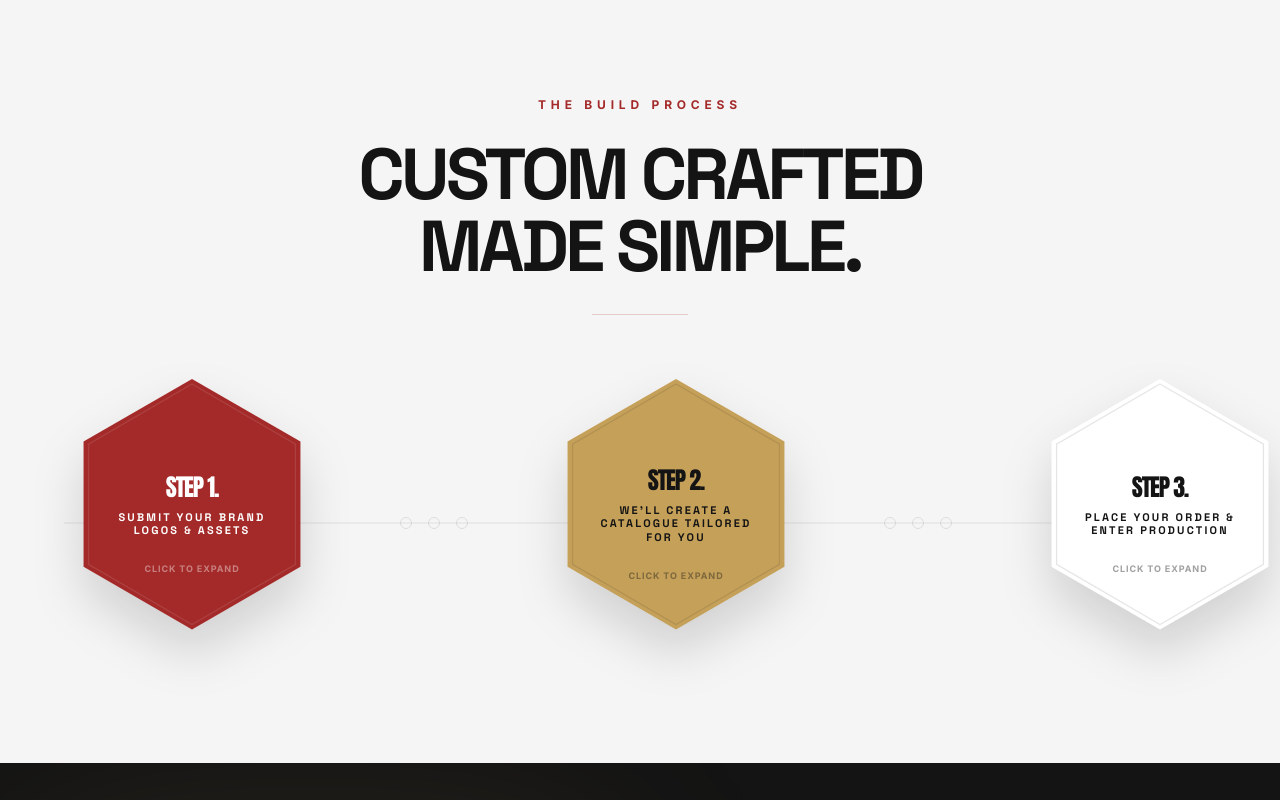
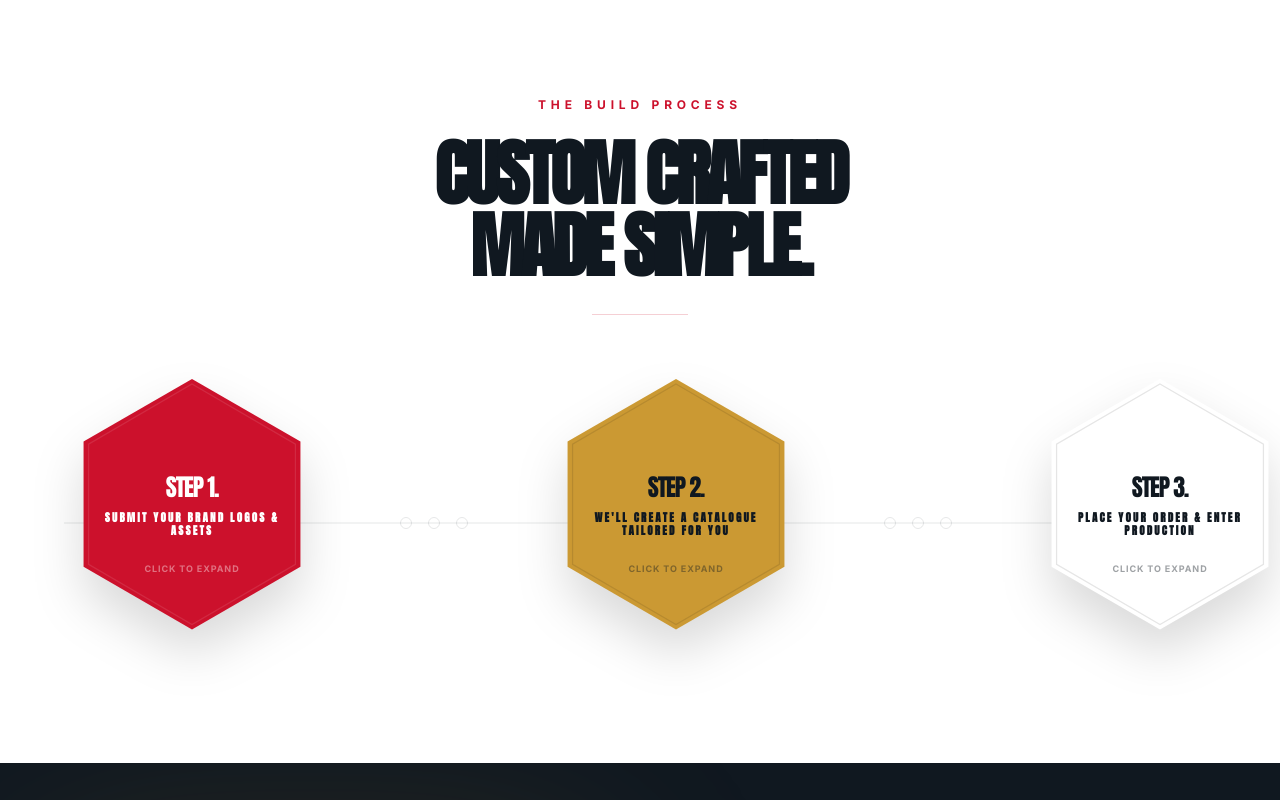
Before and after one commit to Kewz4/MC, a React (Vite) app: page / in a window 1280 px wide. Shown: the part 800-1600 px from the top of the page. Built offline with nearby package versions, Linux system fonts and the light colour scheme.

Commit message:
Apply Merchcraft brand typography and gold logo

```diff
--- a/src/index.css
+++ b/src/index.css
@@ -32,35 +32,19 @@
   font-weight: 300 700;
 }
 
-@font-face {
-  font-family: "Libre Baskerville";
-  src: url("/assets/fonts/libre-baskerville-variable.woff2") format("woff2-variations");
-  font-display: swap;
-  font-style: normal;
-  font-weight: 400 700;
-}
-
-@font-face {
-  font-family: "Libre Baskerville";
-  src: url("/assets/fonts/libre-baskerville-variable-italic.woff2") format("woff2-variations");
-  font-display: swap;
-  font-style: italic;
-  font-weight: 400 700;
-}
-
 @theme {
   --font-sans: "Inter", ui-sans-serif, system-ui, sans-serif;
-  --font-display: "Space Grotesk", ui-sans-serif, system-ui, sans-serif;
-  --font-serif: "Libre Baskerville", serif;
+  --font-display: "Anton", ui-sans-serif, sans-serif;
   --font-impact: "Anton", sans-serif;
+  --font-accent: "Space Grotesk", ui-sans-serif, system-ui, sans-serif;
   --font-mono: "Space Grotesk", ui-monospace, monospace;
 
-  --color-lab-black: #141414;
-  --color-lab-white: #f5f5f5;
-  --color-lab-paper: #f5f5f5;
-  --color-lab-red: #a32a29;
-  --color-lab-gold: #c5a059;
-  --color-lab-line: rgba(20, 20, 20, 0.1);
+  --color-lab-black: #101820;
+  --color-lab-white: #ffffff;
+  --color-lab-paper: #ffffff;
+  --color-lab-red: #cc112c;
+  --color-lab-gold: #cb9933;
+  --color-lab-line: rgba(16, 24, 32, 0.1);
 }
 
 @layer base {
--- a/src/pages/ContactPage.tsx
+++ b/src/pages/ContactPage.tsx
@@ -59,8 +59,8 @@ export default function ContactPage() {
       <section className="px-6 pb-16 pt-32 sm:px-8 lg:px-10 lg:pb-24 lg:pt-40">
         <div className="mx-auto grid max-w-7xl gap-12 lg:grid-cols-[0.9fr_1.1fr] lg:items-center">
           <motion.div initial={{ opacity: 0, y: 24 }} animate={{ opacity: 1, y: 0 }} transition={{ duration: 0.8, ease: [0.16, 1, 0.3, 1] }}>
-            <p className="font-sans text-sm font-bold uppercase tracking-[0.14em] text-lab-red">Contact</p>
-            <h1 className="mt-7 font-display text-[clamp(4rem,8vw,8rem)] font-bold uppercase leading-[0.84] tracking-tighter">Let’s make something<br /><span className="font-serif italic normal-case text-lab-gold">worth wearing.</span></h1>
+            <p className="font-accent text-sm font-bold uppercase tracking-[0.14em] text-lab-red">Contact</p>
+            <h1 className="mt-7 font-display text-[clamp(4rem,8vw,8rem)] font-bold uppercase leading-[0.84] tracking-tighter">Let’s make something<br /><span className="font-display normal-case text-lab-gold">worth wearing.</span></h1>
             <p className="mt-9 max-w-xl text-base font-medium leading-relaxed text-lab-black/60 sm:text-lg">Tell us what you’re planning and we’ll connect you with the right person.</p>
             <a href="#message" className="mt-10 inline-flex rounded-full bg-lab-red px-8 py-4 font-sans text-xs font-bold uppercase tracking-widest text-white transition-colors hover:bg-lab-black">Send a message</a>
           </motion.div>
@@ -97,7 +97,7 @@ export default function ContactPage() {
         <div className="mx-auto grid max-w-7xl gap-14 lg:grid-cols-[0.8fr_1.2fr] lg:gap-20">
           <div>
             <div className="sticky top-24">
-              <p className="font-sans text-sm font-bold uppercase tracking-[0.14em] text-lab-red">Send us a message</p>
+              <p className="font-accent text-sm font-bold uppercase tracking-[0.14em] text-lab-red">Send us a message</p>
               <h2 className="mt-7 font-display text-[clamp(3.2rem,5.5vw,6rem)] font-bold uppercase leading-[0.9] tracking-tighter">Tell us what<br />you need.</h2>
               <p className="mt-7 max-w-md text-base font-medium leading-relaxed text-lab-black/60">Share a few details and we’ll make sure your message gets to the right person.</p>
             </div>
--- a/src/pages/HomePage.tsx
+++ b/src/pages/HomePage.tsx
@@ -335,10 +335,10 @@ const InteractiveLab = () => {
 const PantoneFan = () => {
   const [selectedIndex, setSelectedIndex] = useState<number | null>(null);
   const colors = [
-    { hex: '#A32A29', name: 'Merchcraft Red', code: '187 C' },
-    { hex: '#C5A059', name: 'Apparel Gold', code: '4515 C' },
-    { hex: '#141414', name: 'Carbon Black', code: 'Black 6 C' },
-    { hex: '#F5F5F5', name: 'Lab White', code: 'Cool Gray 1 C' },
+    { hex: '#CC112C', name: 'Merchcraft Red', code: '186 C' },
+    { hex: '#CB9933', name: 'Brand Gold', code: '7407 C' },
+    { hex: '#101820', name: 'Brand Black', code: 'Black 6 C' },
+    { hex: '#FFFFFF', name: 'Pure White', code: 'White' },
     { hex: '#5A5A40', name: 'Olive Drab', code: '5743 C' },
     { hex: '#2A3B4C', name: 'Deep Navy', code: '296 C' },
     { hex: '#E27D60', name: 'Terracotta', code: '7522 C' },
@@ -703,7 +703,7 @@ export default function HomePage() {
               className="text-[8vw] md:text-[6vw] leading-[0.9] tracking-tighter mb-8"
             >
               <span className="font-display font-bold uppercase text-white block">Your Merch,</span>
-              <span className="font-serif italic text-white block opacity-90">Our Craft.</span>
+              <span className="font-display text-white block opacity-90">Our Craft.</span>
             </motion.h1>
 
             <motion.p
--- a/src/pages/QuotePage.tsx
+++ b/src/pages/QuotePage.tsx
@@ -172,7 +172,7 @@ export default function QuotePage() {
         <div className="mx-auto w-full max-w-5xl text-center">
           <span role="status" className="sr-only">Quote request received successfully.</span>
           <span className="mx-auto flex h-16 w-16 items-center justify-center rounded-full bg-lab-black text-white"><Check className="h-7 w-7" strokeWidth={3} aria-hidden="true" /></span>
-          <p className="mt-8 font-sans text-sm font-bold uppercase tracking-[0.14em] text-lab-black/55">Request received</p>
+          <p className="mt-8 font-accent text-sm font-bold uppercase tracking-[0.14em] text-lab-black/55">Request received</p>
           <h1 ref={successHeadingRef} tabIndex={-1} className="mt-6 font-display text-[clamp(4rem,10vw,9rem)] font-bold uppercase leading-[0.84] tracking-tighter">Thanks for<br />your request.</h1>
           <p className="mx-auto mt-8 max-w-2xl text-base font-semibold leading-relaxed text-lab-black/65">We’ll review the details and follow up with recommendations, pricing, and next steps. This is a project request, not a final quote.</p>
           <div className="mt-10 flex flex-wrap justify-center gap-4">
@@ -213,8 +213,8 @@ export default function QuotePage() {
       <section className="bg-lab-black px-6 pb-16 pt-32 text-white sm:px-8 lg:px-10 lg:pb-24 lg:pt-40">
         <div className="mx-auto grid max-w-7xl gap-12 lg:grid-cols-[1.05fr_0.95fr] lg:items-center">
           <motion.div initial={{ opacity: 0, y: 24 }} animate={{ opacity: 1, y: 0 }} transition={{ duration: 0.8, ease: [0.16, 1, 0.3, 1] }}>
-            <p className="font-sans text-sm font-bold uppercase tracking-[0.14em] text-lab-gold">Request a quote</p>
-            <h1 className="mt-7 font-display text-[clamp(4rem,8vw,8.5rem)] font-bold uppercase leading-[0.84] tracking-tighter">Tell us what<br />you’re <span className="font-serif italic normal-case text-lab-gold">making.</span></h1>
+            <p className="font-accent text-sm font-bold uppercase tracking-[0.14em] text-lab-gold">Request a quote</p>
+            <h1 className="mt-7 font-display text-[clamp(4rem,8vw,8.5rem)] font-bold uppercase leading-[0.84] tracking-tighter">Tell us what<br />you’re <span className="font-display normal-case text-lab-gold">making.</span></h1>
             <p className="mt-9 max-w-xl text-base font-medium leading-relaxed text-white/65 sm:text-lg">Share a few project details and we’ll follow up with recommendations, pricing, and next steps.</p>
           </motion.div>
           <motion.div initial={{ opacity: 0, scale: 1.035 }} animate={{ opacity: 1, scale: 1 }} transition={{ duration: 1.1, ease: [0.16, 1, 0.3, 1] }} className="overflow-hidden">
--- a/src/pages/ServicesPage.tsx
+++ b/src/pages/ServicesPage.tsx
@@ -59,9 +59,9 @@ export default function ServicesPage() {
       <section className="px-6 pb-16 pt-32 sm:px-8 lg:px-10 lg:pb-24 lg:pt-40">
         <div className="mx-auto grid max-w-7xl gap-12 lg:grid-cols-[0.82fr_1.18fr] lg:items-center">
           <motion.div initial={{ opacity: 0, y: 24 }} animate={{ opacity: 1, y: 0 }} transition={{ duration: 0.8, ease: [0.16, 1, 0.3, 1] }}>
-            <p className="font-sans text-sm font-bold uppercase tracking-[0.14em] text-lab-red">Our services</p>
+            <p className="font-accent text-sm font-bold uppercase tracking-[0.14em] text-lab-red">Our services</p>
             <h1 className="mt-7 font-display text-[clamp(4rem,8.5vw,8.5rem)] font-bold uppercase leading-[0.84] tracking-tighter">
-              Apparel made<br />for <span className="font-serif italic normal-case text-lab-gold">your brand.</span>
+              Apparel made<br />for <span className="font-display normal-case text-lab-gold">your brand.</span>
             </h1>
             <p className="mt-9 max-w-xl text-base font-medium leading-relaxed text-lab-black/60 sm:text-lg">
               From screen printing and embroidery to finishing and fulfillment, we help turn your ideas into apparel people want to wear.
@@ -143,7 +143,7 @@ export default function ServicesPage() {
             <img src="/assets/images/services-quality-v2.webp" alt="Screen-print and embroidery samples being inspected before production" loading="lazy" className="aspect-[4/3] h-full w-full object-cover" />
           </div>
           <div className="lg:pl-10">
-            <p className="font-sans text-sm font-bold uppercase tracking-[0.14em] text-lab-gold">Before production</p>
+            <p className="font-accent text-sm font-bold uppercase tracking-[0.14em] text-lab-gold">Before production</p>
             <h2 className="mt-7 font-display text-[clamp(3.2rem,6vw,6.5rem)] font-bold uppercase leading-[0.9] tracking-tighter">Approved before<br />it goes to press.</h2>
             <p className="mt-8 max-w-xl text-base font-medium leading-relaxed text-white/65">We review artwork, placement, color, and finishing details with you before production begins.</p>
             <ul className="mt-10 grid gap-x-8 sm:grid-cols-2">
```
Also changed, not shown: src/pages/AboutPage.tsx (+6 -6 lines), public/assets/brand/merchcraft-primary-full.svg.
